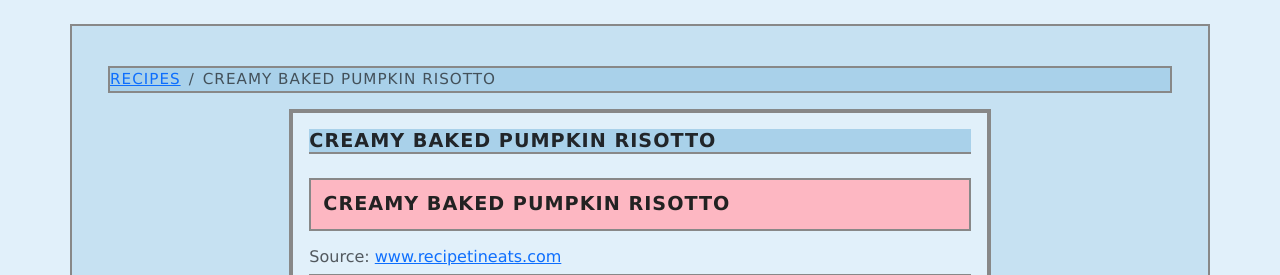
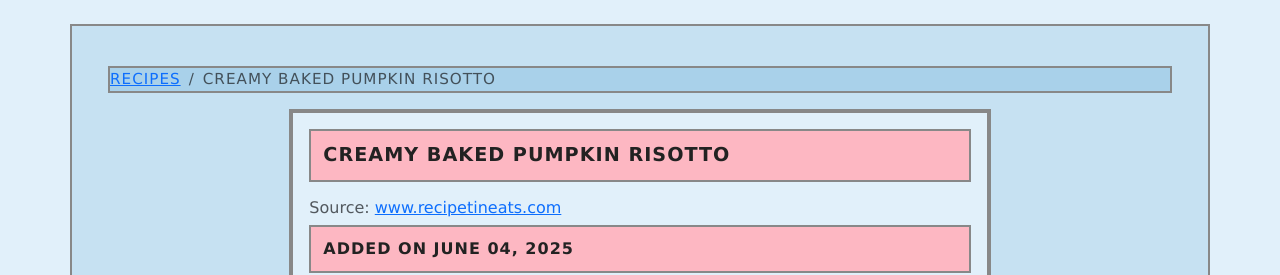
Before and after one commit to joshrees77/Recipe-Collector, a Flask app: page /recipe/1 in a window 1280 px wide. Shown: the part 60-335 px from the top of the page. Run offline with Flask 3, Linux system fonts and the light colour scheme.

Commit message:
change title

```diff
--- a/templates/recipe_detail.html
+++ b/templates/recipe_detail.html
@@ -15,7 +15,6 @@
         <div class="col-lg-8 mx-auto">
             <div class="card">
                 <div class="card-body">
-                    <h1 class="card-title mb-4">{{ recipe.title }}</h1>
                     {% if recipe.image_url %}
                     <div class="mb-4 text-center">
                         <img src="{{ url_for('uploaded_file', filename=recipe.image_url) }}" alt="{{ recipe.title }}" class="img-fluid rounded shadow-sm" style="max-height:350px;object-fit:cover;">
```
